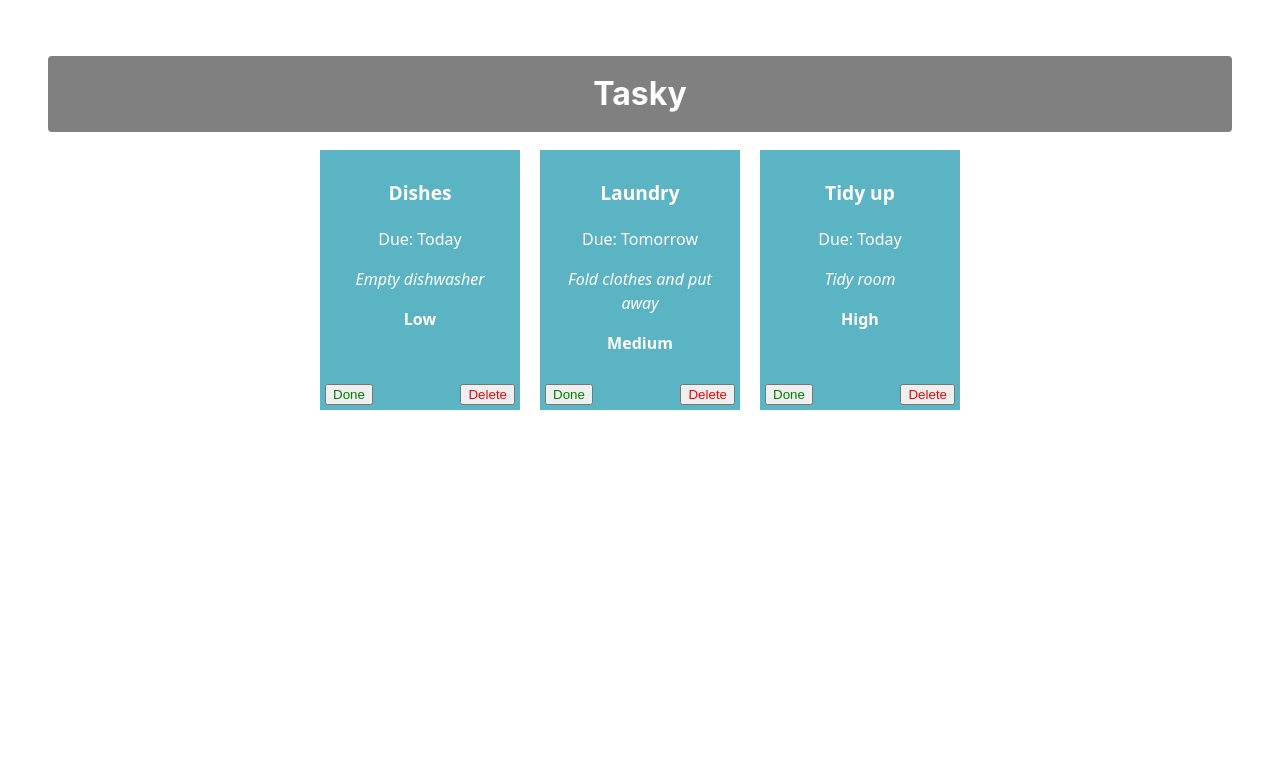
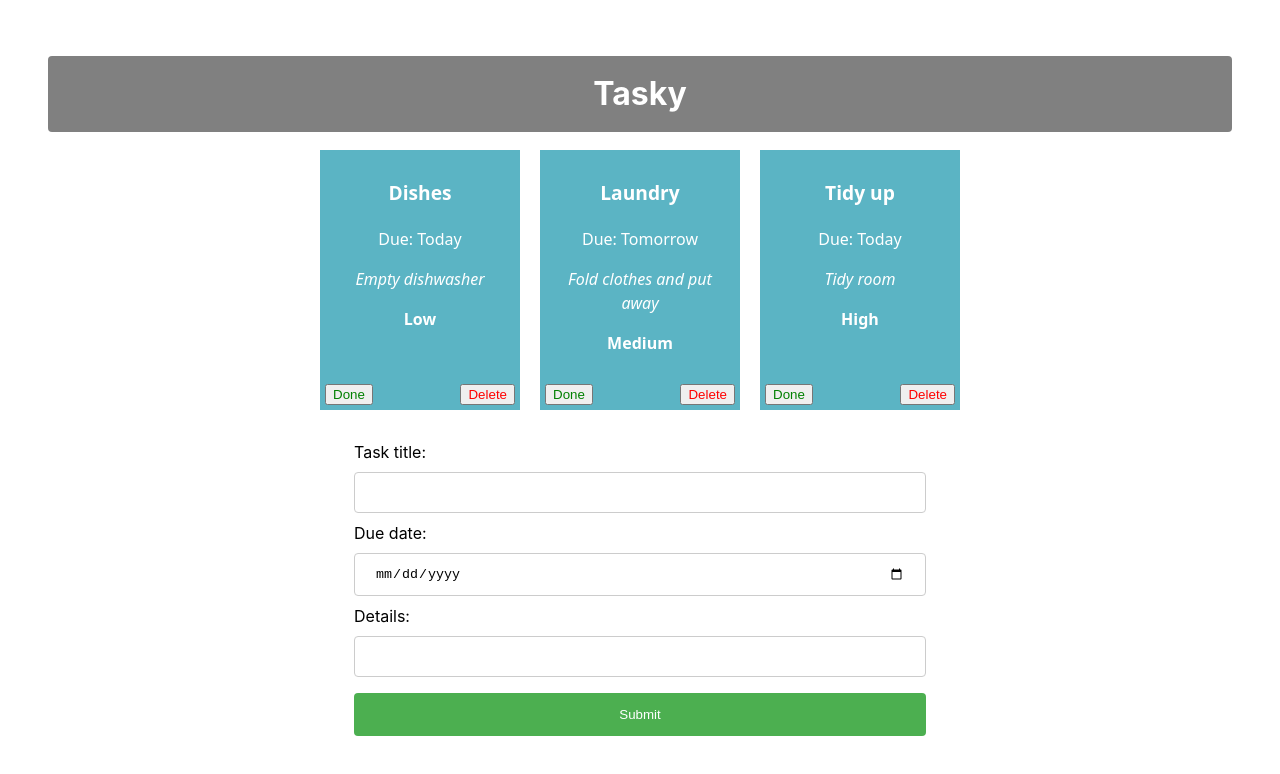
Before and after one commit to Sarahw54545/react-basics-labs, a React (Vite) app in the folder tasky/: page / in a window 1280 px wide. Shown: the top 774 px of the page. Built offline with nearby package versions, Linux system fonts and the light colour scheme.

Commit message:
Add task: form added

```diff
--- a/tasky/src/App.css
+++ b/tasky/src/App.css
@@ -72,3 +72,34 @@
   right: 5px;
   color: red;
 }
+
+input[type=text], input[type=date] {
+  width: 100%;
+  padding: 12px 20px;
+  margin: 8px 0;
+  display: inline-block;
+  border: 1px solid #ccc;
+  border-radius: 4px;
+  box-sizing: border-box;
+}
+
+input[type=submit] {
+  width: 100%;
+  background-color: #4CAF50;
+  color: white;
+  padding: 14px 20px;
+  margin: 8px 0;
+  border: none;
+  border-radius: 4px;
+  cursor: pointer;
+}
+
+input[type=submit]:hover {
+  background-color: #45a049;
+}
+
+form {
+  text-align: left;
+  width: 50%;
+  margin: auto;
+}
--- a/tasky/src/App.jsx
+++ b/tasky/src/App.jsx
@@ -1,27 +1,28 @@
 import React, { useState } from 'react';
 import './App.css';
 import Task from './components/Task';
+import AddTaskForm from './components/Form';
 
 function App() {
-  const [ taskState, setTaskState ] = useState({
+  const [taskState, setTaskState] = useState({
     tasks: [
-      { id: 1, title:"Dishes", description: "Empty dishwasher", deadline: "Today", priority: "Low", done: false},
-      { id: 2, title: "Laundry", description: "Fold clothes and put away", deadline: "Tomorrow", priority: "Medium", done: false},
-      { id: 3, title: "Tidy up", description: "Tidy room", deadline: "Today", priority: "High", done: false}
+      { id: 1, title: "Dishes", description: "Empty dishwasher", deadline: "Today", priority: "Low", done: false },
+      { id: 2, title: "Laundry", description: "Fold clothes and put away", deadline: "Tomorrow", priority: "Medium", done: false },
+      { id: 3, title: "Tidy up", description: "Tidy room", deadline: "Today", priority: "High", done: false }
     ]
   });
 
   const doneHandler = (taskIndex) => {
     const tasks = [...taskState.tasks];
     tasks[taskIndex].done = !tasks[taskIndex].done;
-    setTaskState({tasks});
+    setTaskState({ tasks });
     // console.log(`${taskIndex} ${tasks[taskIndex].done}`);
   }
 
   const deleteHandler = (taskIndex) => {
     const tasks = [...taskState.tasks];
     tasks.splice(taskIndex, 1);
-    setTaskState({tasks});
+    setTaskState({ tasks });
   }
 
   return (
@@ -36,9 +37,11 @@
           key={task.id}
           done={task.done}
           markDone={() => doneHandler(index)}
-          deleteTask = {() => deleteHandler(index)}
+          deleteTask={() => deleteHandler(index)}
         />
       ))}
+
+      <AddTaskForm />
     </div>
   );
 }
--- /dev/null
+++ b/tasky/src/components/Form.jsx
@@ -0,0 +1,28 @@
+import React from "react";
+
+const AddTaskForm = (props) => {
+
+  return (
+    <div>
+      <form>
+        <label>
+            Task title:
+            <input type="text" name="title" required />
+        </label>
+        <br />
+        <label>
+            Due date:
+            <input type="date" name="deadline" required />
+        </label>
+        <br />
+        <label>
+            Details:
+            <input type="text" name="description" />
+        </label>
+        <input type="submit" value="Submit" />
+        </form>
+    </div>
+  )
+};
+
+export default AddTaskForm;
```
